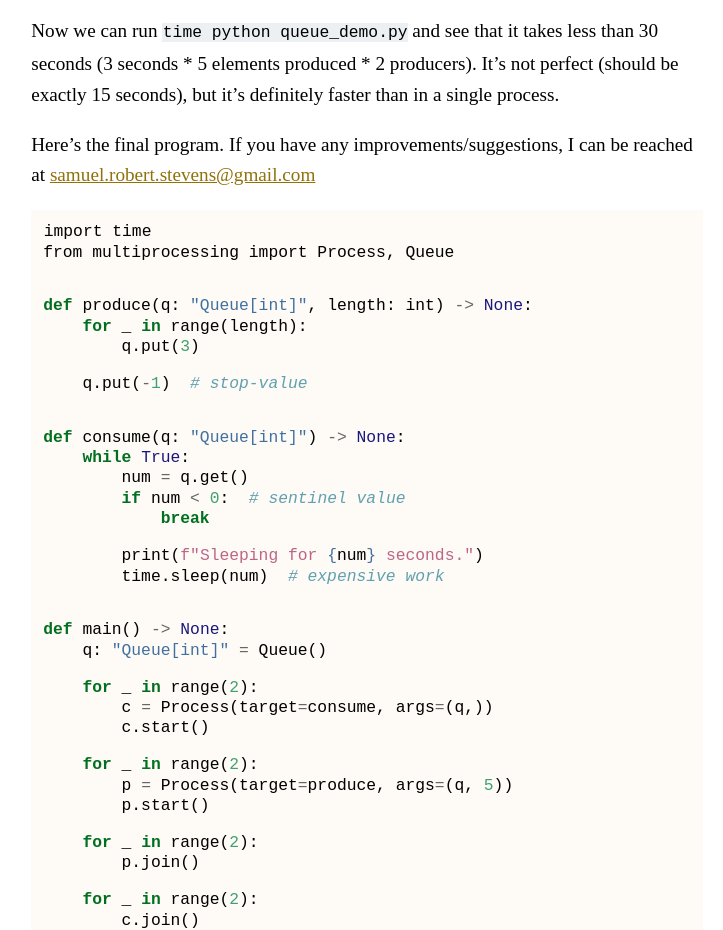
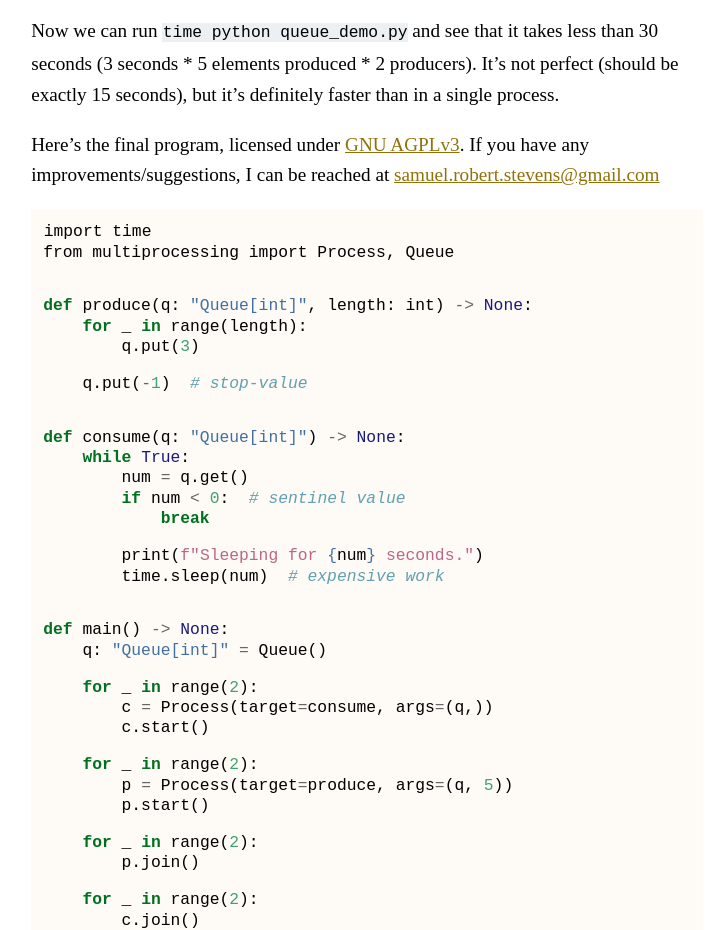
Before and after one commit to samuelstevens/samuelstevens.github.io, a plain HTML site: page writing/python-multiprocessing.html in a window 1280 px wide. Shown: the part 2068-2998 px from the top of the page, without its empty margins (273-996 px from the left). Drawn offline with Linux system fonts and the light colour scheme.

Commit message:
updated file(s) at Sun Sep 27 17:25:28 EDT 2020

```diff
--- a/writing/python-multiprocessing.html
+++ b/writing/python-multiprocessing.html
@@ -87,7 +87,7 @@
 <span id="cb3-4"><a href="#cb3-4"></a></span>
 <span id="cb3-5"><a href="#cb3-5"></a>    q.put(<span class="op">-</span><span class="dv">1</span>) <span class="co"># stop-value</span></span></code></pre></div>
 <p>Now we can run <code>time python queue_demo.py</code> and see that it takes less than 30 seconds (3 seconds * 5 elements produced * 2 producers). It&#x2019;s not perfect (should be exactly 15 seconds), but it&#x2019;s definitely faster than in a single process.</p>
-<p>Here&#x2019;s the final program. If you have any improvements/suggestions, I can be reached at <a href="mailto:samuel.robert.stevens@gmail.com">samuel.robert.stevens@gmail.com</a></p>
+<p>Here&#x2019;s the final program, licensed under <a href="/license-gnu">GNU AGPLv3</a>. If you have any improvements/suggestions, I can be reached at <a href="mailto:samuel.robert.stevens@gmail.com">samuel.robert.stevens@gmail.com</a></p>
 <div class="sourceCode" id="cb4"><pre class="sourceCode python"><code class="sourceCode python"><span id="cb4-1"><a href="#cb4-1"></a><span class="im">import</span> time</span>
 <span id="cb4-2"><a href="#cb4-2"></a><span class="im">from</span> multiprocessing <span class="im">import</span> Process, Queue</span>
 <span id="cb4-3"><a href="#cb4-3"></a></span>
```
